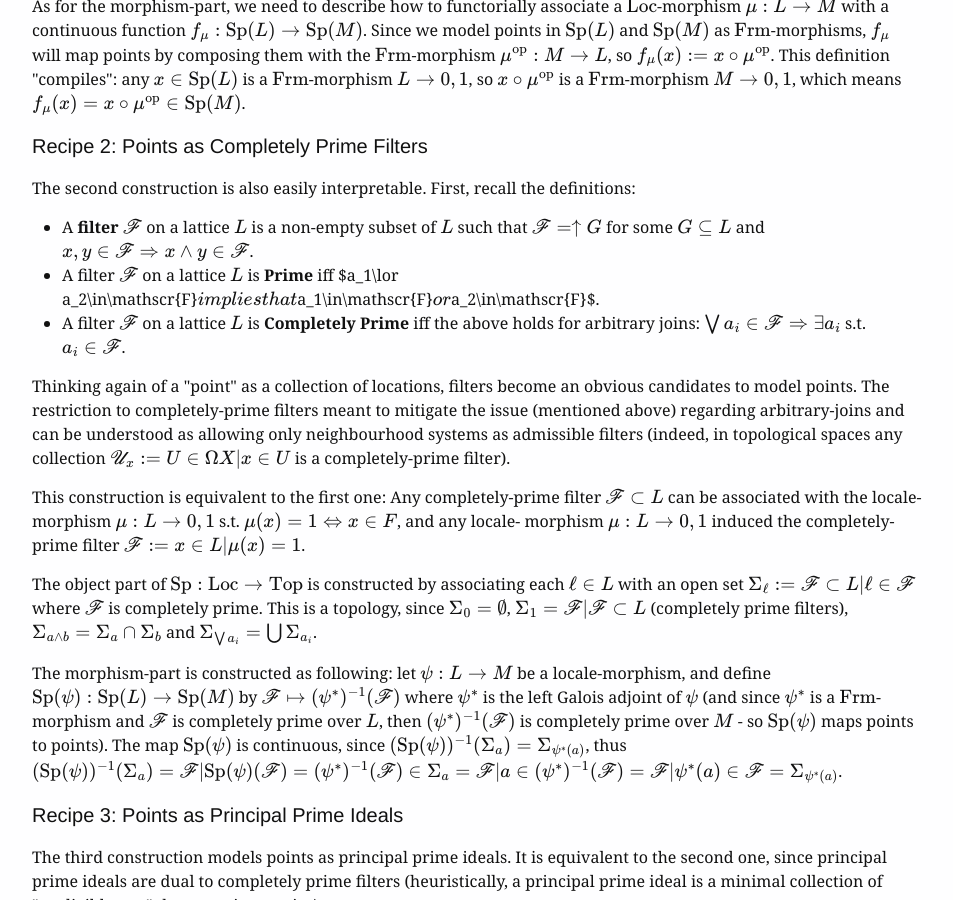
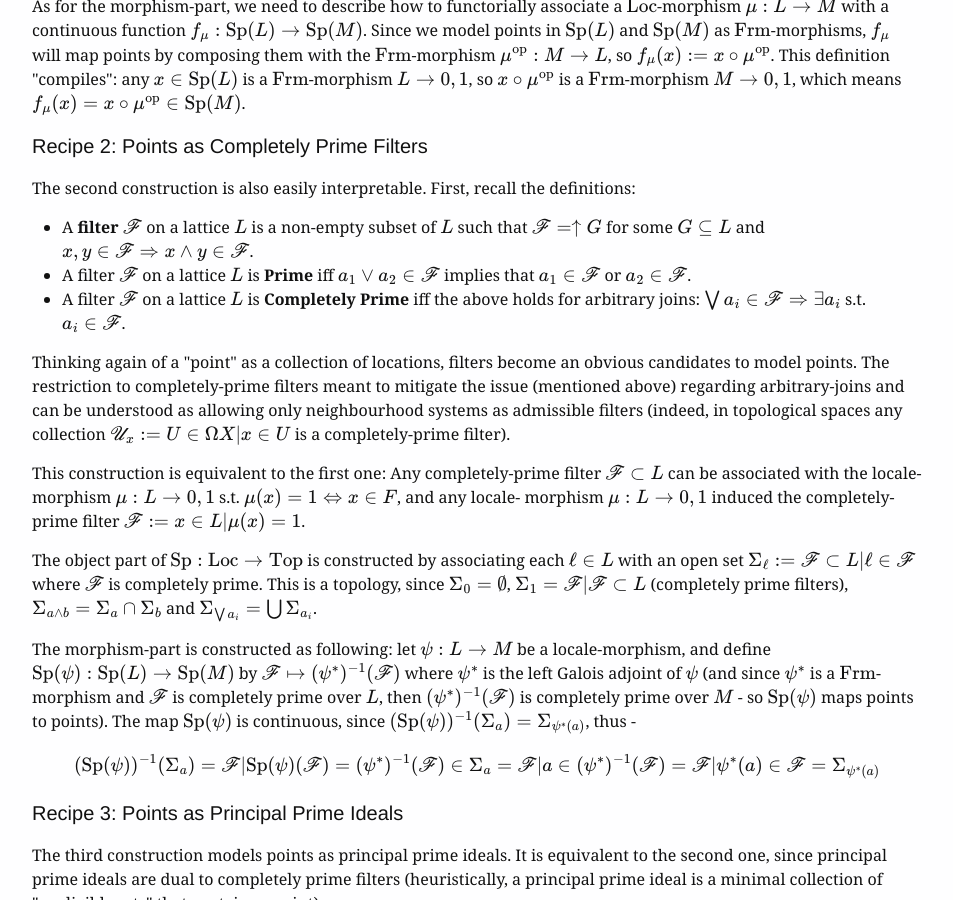
Before and after one commit to omersha/omersha.github.io, a Jekyll site: the page built from _posts/2015-12-15-pointless-topology-via-abstract-nonsense.md, in a window 1280 px wide and 900 px high, scrolled down 6695 px. Shown: the whole window, without its empty margins (163-1116 px from the left). Built offline with Jekyll 4.4.1, drawn with Linux system fonts in a browser that asks for light colours; some web fonts are replaced; formulas are drawn with MathJax 3.

Commit message:
minor edit

```diff
--- a/_posts/2015-12-15-pointless-topology-via-abstract-nonsense.md
+++ b/_posts/2015-12-15-pointless-topology-via-abstract-nonsense.md
@@ -549,8 +549,8 @@ definitions:
 <li> A <b>filter</b> $\mathscr{F}$ on a lattice $L$ is a non-empty subset of $L$ such that
 $\mathscr{F}=\uparrow G$ for some $G\subseteq L$ and
 $x,y\in\mathscr{F}\Rightarrow x\land y\in\mathscr{F}$.</li>
-<li> A filter $\mathscr{F}$ on a lattice $L$ is <b>Prime</b> iff $a_1\lor</li>
-a_2\in\mathscr{F}$ implies that $a_1\in\mathscr{F}$ or $a_2\in\mathscr{F}$.
+<li> A filter $\mathscr{F}$ on a lattice $L$ is <b>Prime</b> iff $a_1\lor
+a_2\in\mathscr{F}$ implies that $a_1\in\mathscr{F}$ or $a_2\in\mathscr{F}$.</li>
 <li> A filter $\mathscr{F}$ on a lattice $L$ is <b>Completely Prime</b> iff the above
 holds for arbitrary joins: $\bigvee{a_i\in\mathscr{F}}\Rightarrow\exists a_i$
 s.t. $a_i\in\mathscr{F}$.</li>
@@ -593,7 +593,9 @@ adjoint of $\psi$ (and since $\psi^*$ is a $\mathrm{Frm}$-morphism and
 $\mathscr{F}$ is completely prime over $L$, then $(\psi^*)^{-1}(\mathscr{F})$ is
 completely prime over $M$ - so $\mathrm{Sp}(\psi)$ maps points to points). The
 map $\mathrm{Sp}(\psi)$ is continuous, since
-$(\mathrm{Sp}(\psi))^{-1}(\Sigma_a)=\Sigma_{\psi^*(a)}$, thus $(\mathrm{Sp}(\psi))^{-1}(\Sigma_a)={\mathscr{F} | \mathrm{Sp}(\psi)(\mathscr{F})=(\psi^*)^{-1}(\mathscr{F})\in\Sigma_a}={\mathscr{F}|a\in(\psi^*)^{-1}(\mathscr{F})}={\mathscr{F}|\psi^*(a)\in\mathscr{F}}=\Sigma_{\psi^*(a)}$.
+$(\mathrm{Sp}(\psi))^{-1}(\Sigma_a)=\Sigma_{\psi^*(a)}$, thus -
+
+$$(\mathrm{Sp}(\psi))^{-1}(\Sigma_a)={\mathscr{F} | \mathrm{Sp}(\psi)(\mathscr{F})=(\psi^*)^{-1}(\mathscr{F})\in\Sigma_a}={\mathscr{F}|a\in(\psi^*)^{-1}(\mathscr{F})}={\mathscr{F}|\psi^*(a)\in\mathscr{F}}=\Sigma_{\psi^*(a)}$$
 </p></div>
 
 
```
